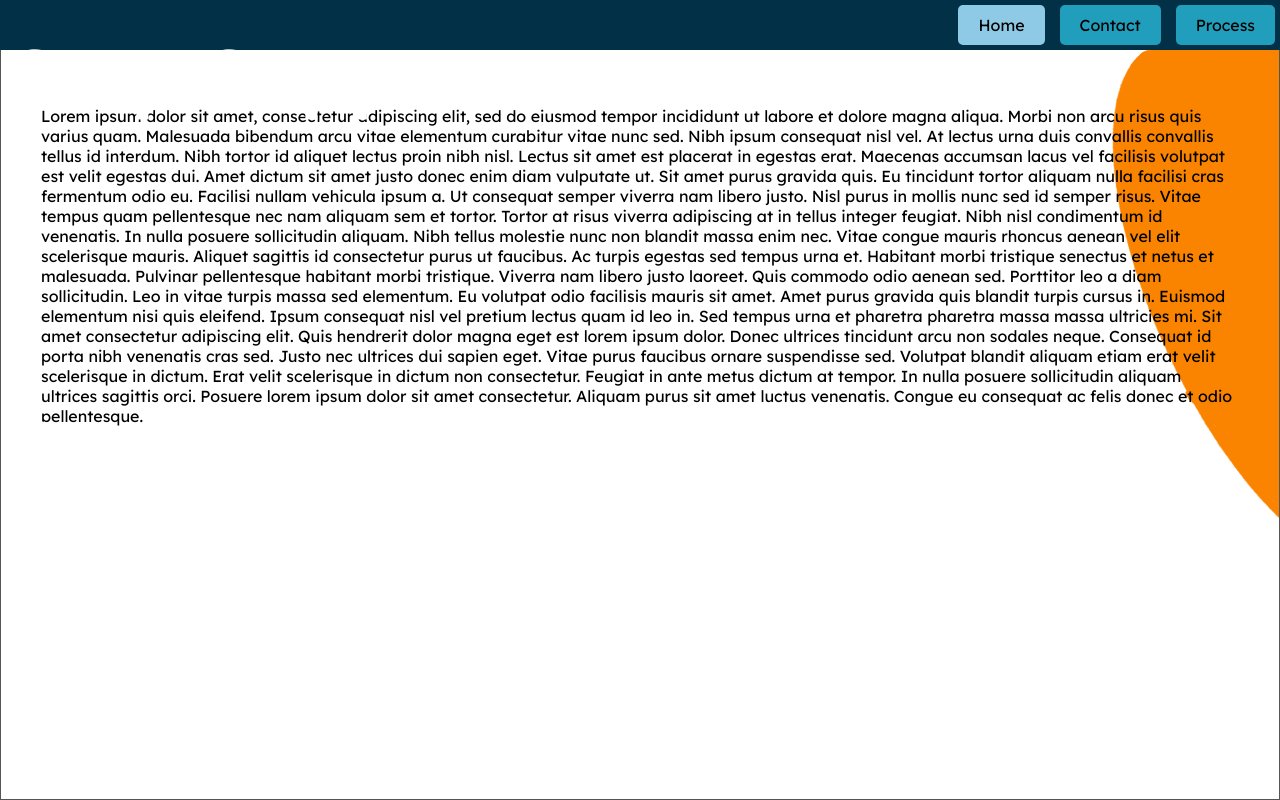
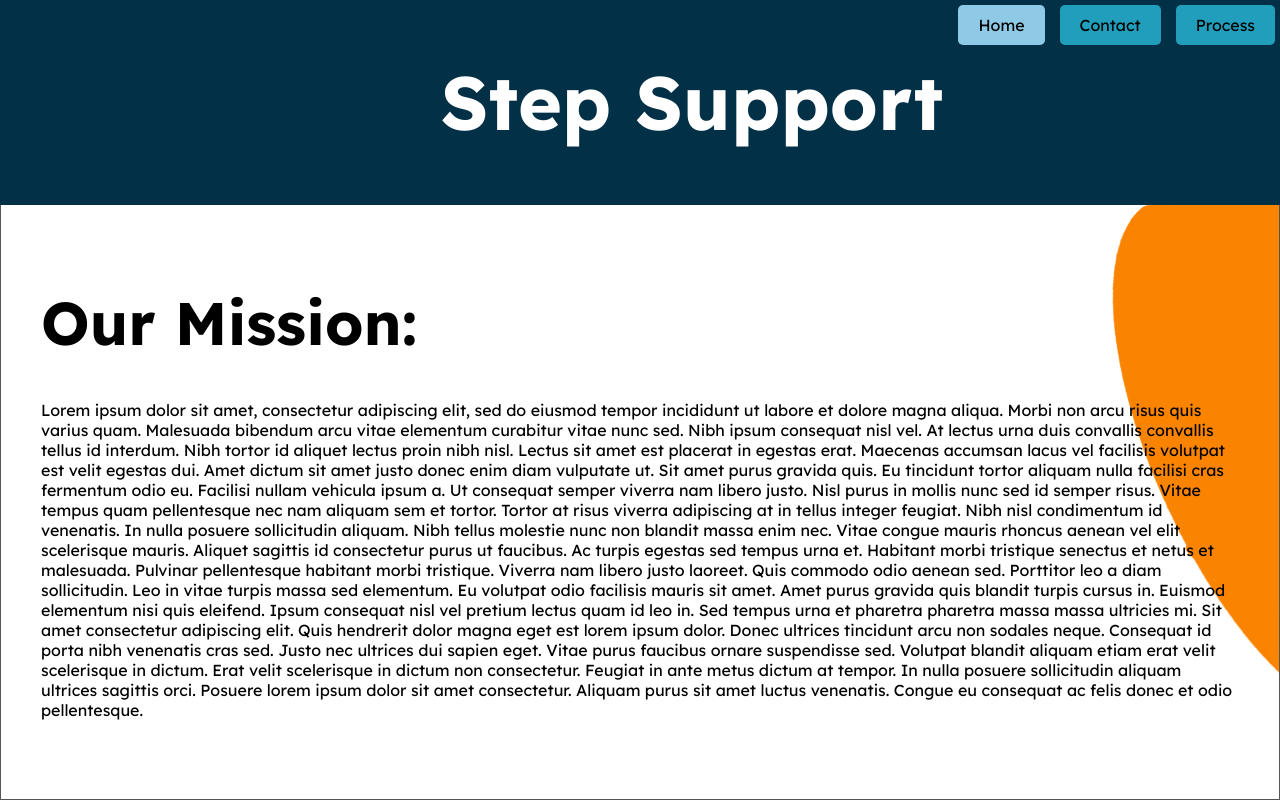
Before and after one commit to Techpotato1/chonkysite, a website: page public/index.html in a window 1280 px wide. Drawn offline with Linux system fonts and the light colour scheme.

Commit message:
correct css

```diff
--- a/public/style.css
+++ b/public/style.css
@@ -83,15 +83,3 @@ p{
     position: absolute;
     z-index: 1;
 }
-
-h1{
-    color: white;
-    font-size: 75px;
-    position: absolute;
-    left: 10px;
-    /* Adjust as needed */
-    top: 50%;
-    /* Adjust as needed */
-    transform: translateY(-50%);
-    /* Vertically centers the text */
-}
```
